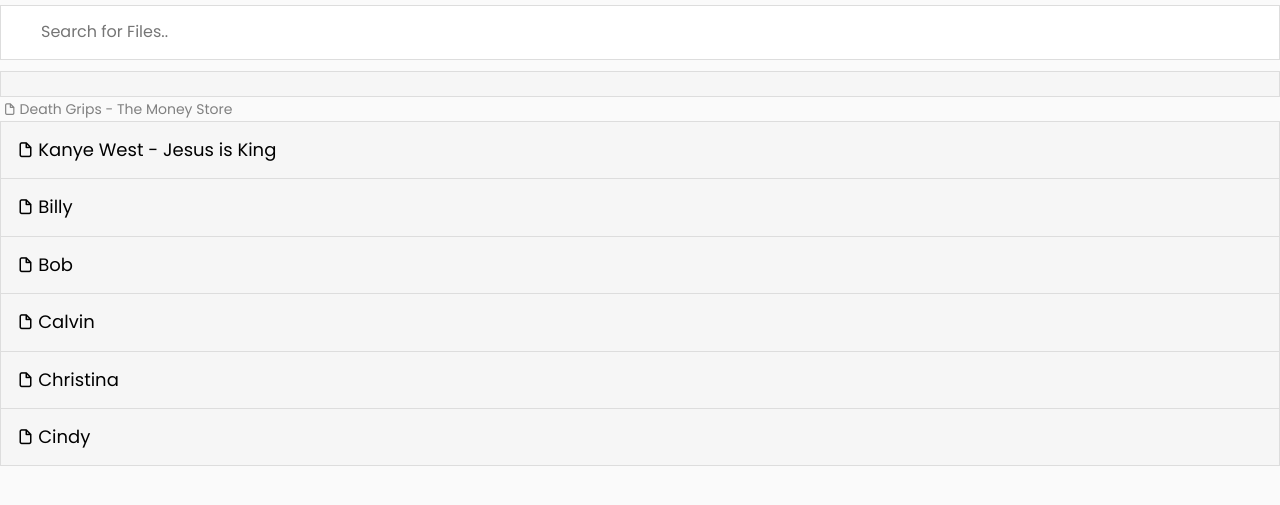
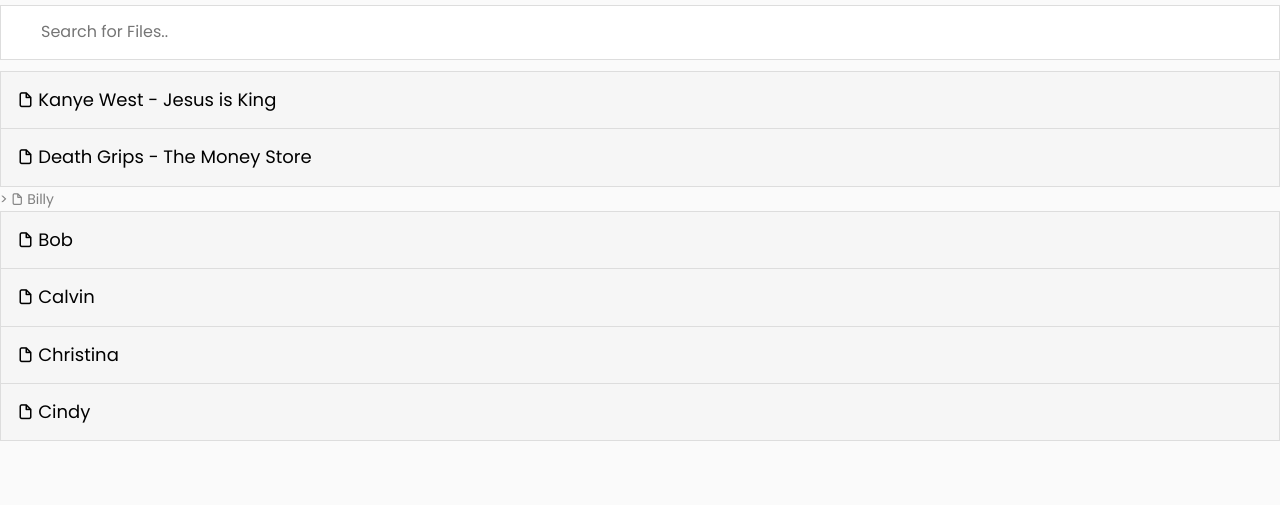
Before and after one commit to mroneup/files, a plain HTML site: page index.html in a window 1280 px wide. Shown: the part 51-556 px from the top of the page. Drawn offline with nearby package versions, Linux system fonts and the light colour scheme.

Commit message:
fix link

```diff
--- a/index.html
+++ b/index.html
@@ -52,10 +52,9 @@
 <input type="text" id="myInput" onkeyup="myFunction()" placeholder="Search for Files.." title="Type in a name">
 
 <ul id="myUL">
-  <li><a href="files\DeathGrips-The MoneyStore.zip" download="Death Grips - The Money Store"></a><i class="uil uil-file"></i>Death Grips - The Money Store</a></li>
   <li><a href="files\JesusisKing-KanyeWest.zip" download="Kanye West - Jesus is King"><i class="uil uil-file"></i>Kanye West - Jesus is King</a></li>
 
-  <li><a href="#"><i class="uil uil-file"></i>Billy</a></li>
+  <li><a href="files\DeathGrips-The MoneyStore.zip" download="Death Grips - The Money Store"><i class="uil uil-file"></i>Death Grips - The Money Store</a>><i class="uil uil-file"></i>Billy</a></li>
   <li><a href="#"><i class="uil uil-file"></i>Bob</a></li>
 
   <li><a href="#"><i class="uil uil-file"></i>Calvin</a></li>
```
